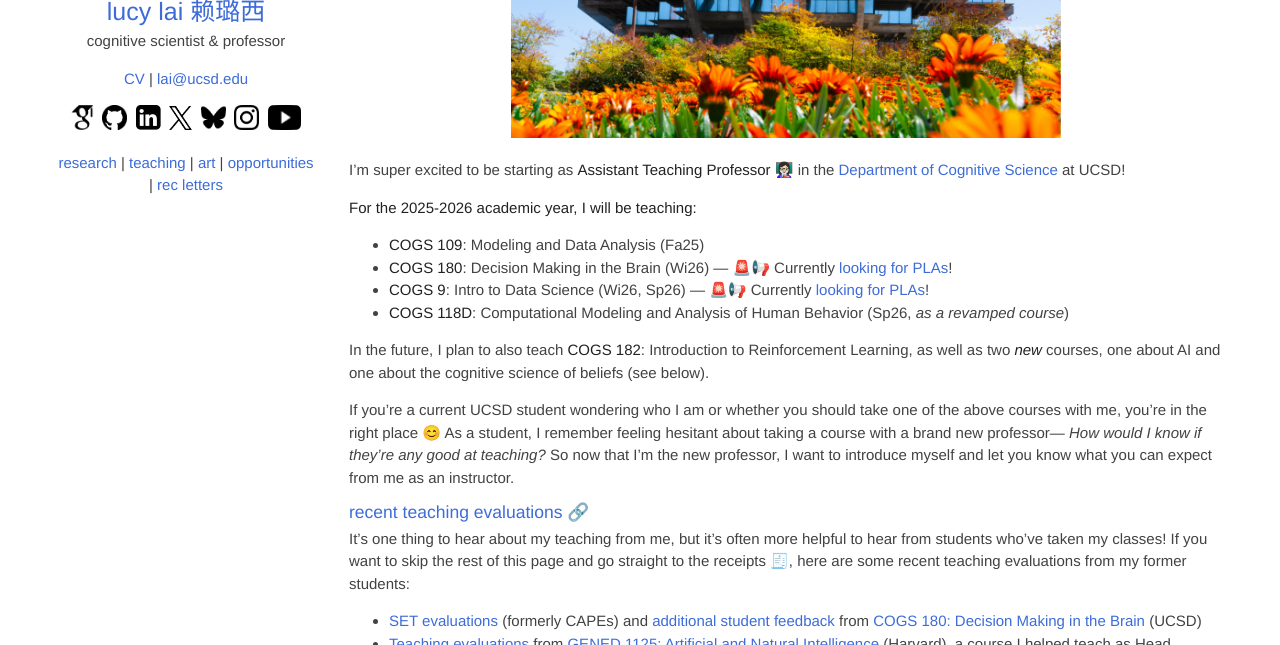
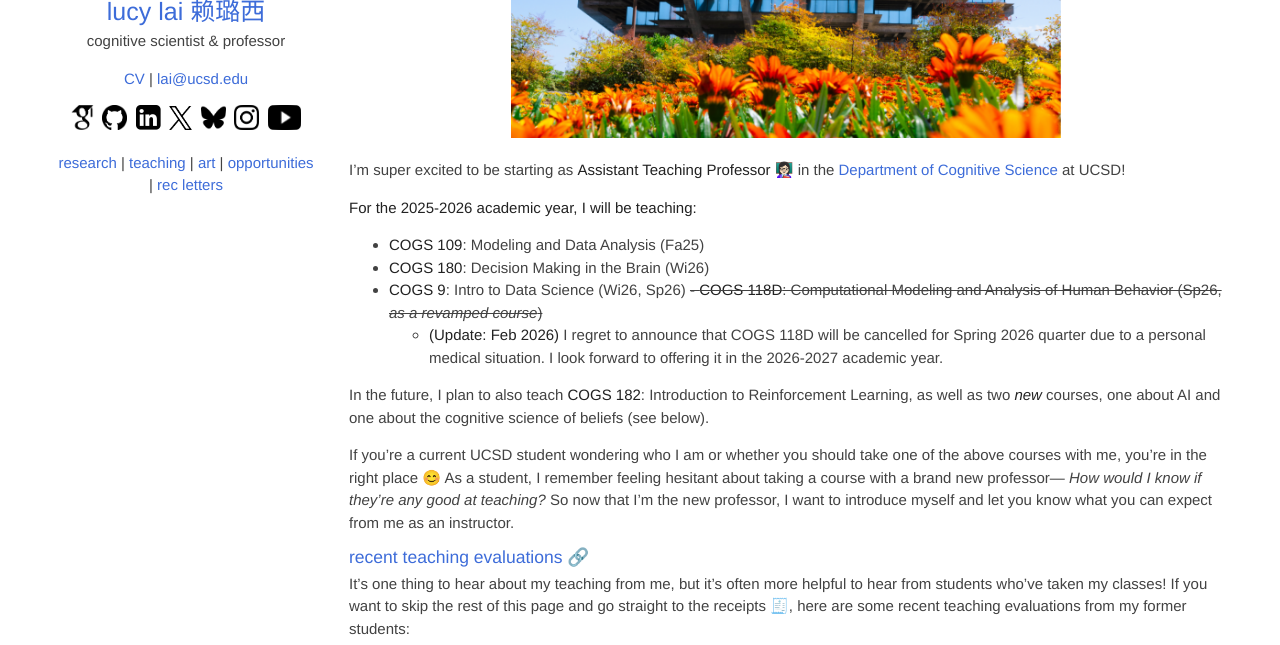
Before and after one commit to lucylai96/lucylai96.github.io, a Jekyll site: the page built from ucsd.md, in a window 1280 px wide and 900 px high, cut to the strip 255-900 px from the top of the window. Built offline with Jekyll 4.4.1, drawn with Linux system fonts in a browser that asks for light colours; our own code applies the rules of GitHub Pages for plain Markdown files.

Commit message:
Update ucsd.md

```diff
--- a/ucsd.md
+++ b/ucsd.md
@@ -8,9 +8,10 @@ I’m super excited to be starting as **Assistant Teaching Professor** 👩🏻
 
 **For the 2025-2026 academic year, I will be teaching:**
 - **COGS 109**: Modeling and Data Analysis (Fa25)
-- **COGS 180**: Decision Making in the Brain (Wi26) — 🚨📢 Currently [looking for PLAs](https://lucylai.com/opps){:target="_blank"}!
-- **COGS 9**: Intro to Data Science (Wi26, Sp26) — 🚨📢 Currently [looking for PLAs](https://lucylai.com/opps){:target="_blank"}!
-- **COGS 118D**: Computational Modeling and Analysis of Human Behavior (Sp26, _as a revamped course_)
+- **COGS 180**: Decision Making in the Brain (Wi26)
+- **COGS 9**: Intro to Data Science (Wi26, Sp26)
+~~- **COGS 118D**: Computational Modeling and Analysis of Human Behavior (Sp26, _as a revamped course_)~~
+  - **(Update: Feb 2026)** I regret to announce that COGS 118D will be cancelled for Spring 2026 quarter due to a personal medical situation. I look forward to offering it in the 2026-2027 academic year.
 
 In the future, I plan to also teach **COGS 182**: Introduction to Reinforcement Learning, as well as two _**new**_ courses, one about AI and one about the cognitive science of beliefs (see below).
 
```
